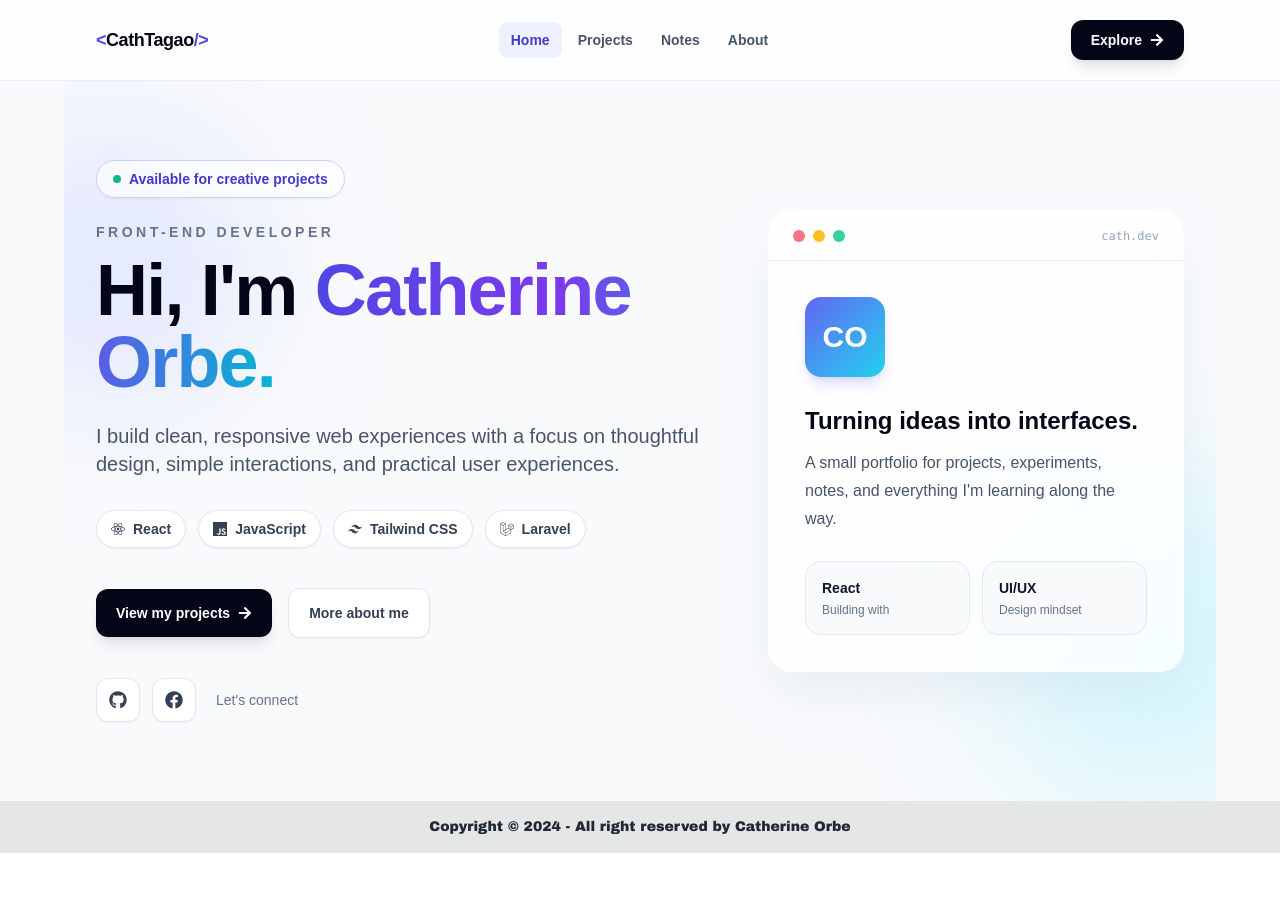
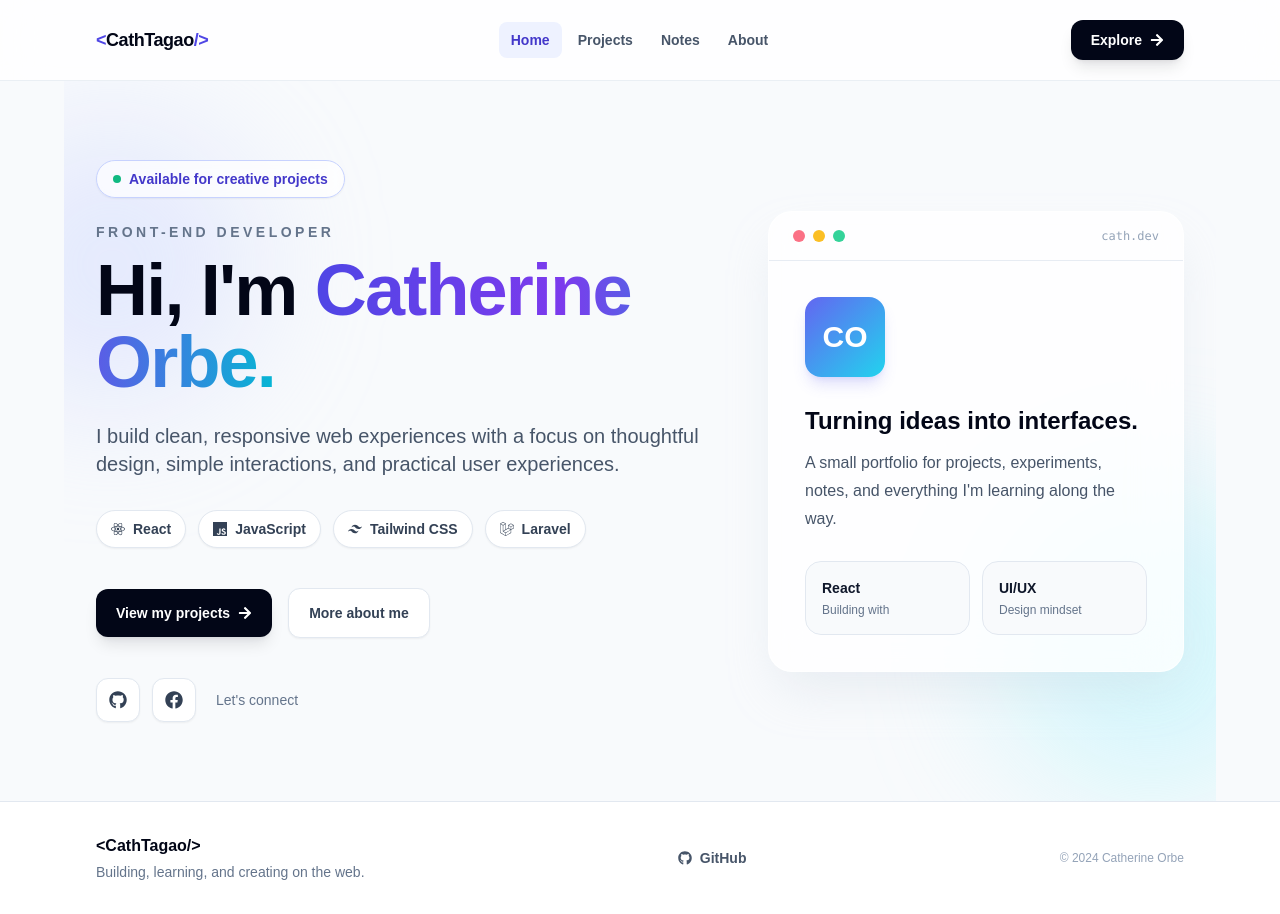
Before and after one commit to catherinetagao/my-firstreactproject, a React (Vite) app: page / in a window 1280 px wide. Before the commit the page ends 853 px from the top, so only its background shows below. Built offline with nearby package versions, Linux system fonts and the light colour scheme.

Commit message:
Refresh footer styling and navigation

```diff
--- a/src/components/Footer.jsx
+++ b/src/components/Footer.jsx
@@ -1,14 +1,27 @@
-import React from "react";
+import { FaGithub } from "react-icons/fa";
+import { Link } from "react-router-dom";
 
 const Footer = () => {
   return (
-    <footer className="footer footer-center bg-base-300 text-base-content p-4 font-['Arial_Black']">
-      <aside>
-        <p>
-          Copyright © {new Date().getFullYear()} - All right reserved by
-          Catherine Orbe
-        </p>
-      </aside>
+    <footer className="border-t border-slate-200 bg-white dark:border-slate-800 dark:bg-slate-950">
+      <div className="mx-auto flex max-w-6xl flex-col gap-4 px-6 py-8 sm:flex-row sm:items-center sm:justify-between lg:px-8">
+        <div>
+          <Link to="/" className="font-black text-slate-950 dark:text-white">&lt;CathTagao/&gt;</Link>
+          <p className="mt-1 text-sm text-slate-500 dark:text-slate-400">
+            Building, learning, and creating on the web.
+          </p>
+        </div>
+        <a
+          href="https://github.com/catherinetagao/my-firstreactproject"
+          target="_blank"
+          rel="noopener noreferrer"
+          className="inline-flex items-center gap-2 text-sm font-semibold text-slate-600 transition hover:text-indigo-600 dark:text-slate-300 dark:hover:text-indigo-300"
+          aria-label="Open this project on GitHub"
+        >
+          <FaGithub aria-hidden="true" /> GitHub
+        </a>
+        <p className="text-xs text-slate-400">© {new Date().getFullYear()} Catherine Orbe</p>
+      </div>
     </footer>
   );
 };
```
